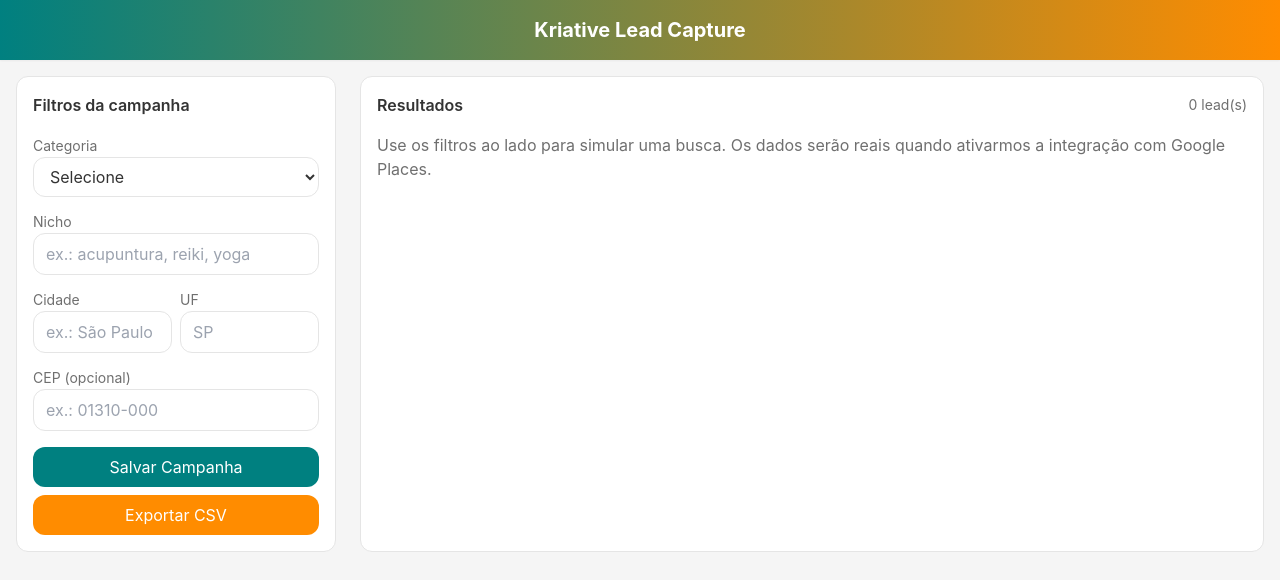
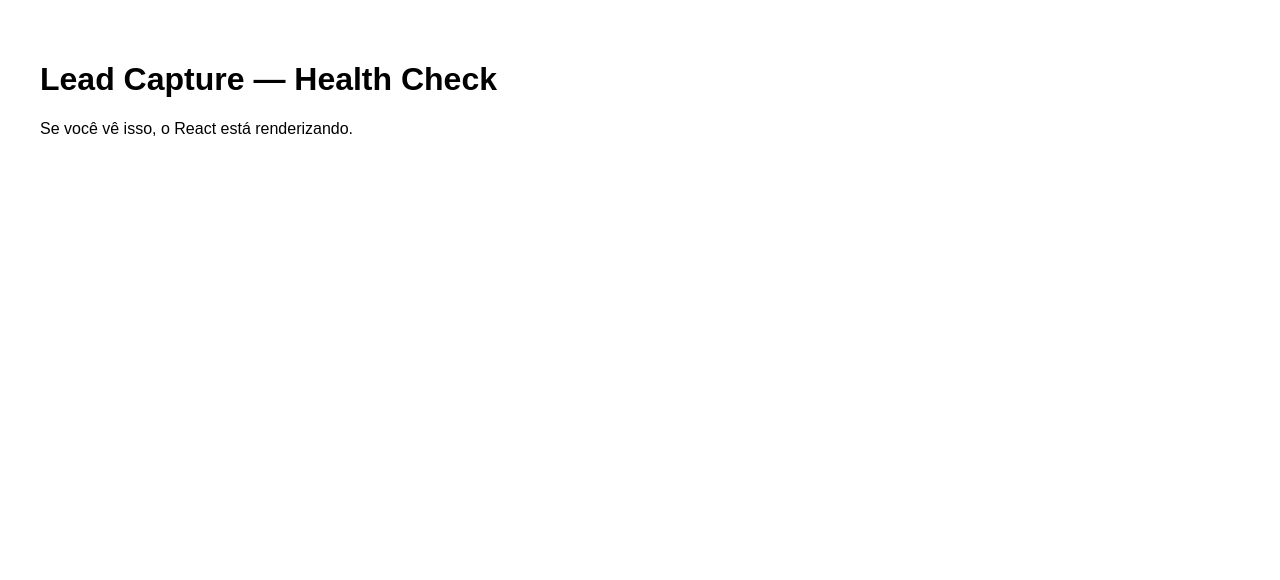
Before and after one commit to PZupo/kriative-lead-capture, a React (Vite) app: page / in a window 1280 px wide. Shown: the top 580 px of the page. Built offline with nearby package versions, Linux system fonts and the light colour scheme.

Commit message:
Update main.tsx

```diff
--- a/src/main.tsx
+++ b/src/main.tsx
@@ -1,115 +1,11 @@
-import React, { useMemo, useState } from 'react'
+import React from 'react'
 import ReactDOM from 'react-dom/client'
-import './index.css'
-import Navbar from './ui/Navbar'
-import Sidebar from './ui/Sidebar'
-import Results from './ui/Results'
-
-export type Campaign = {
-  id: string
-  nome: string
-  categoria: string
-  nicho: string
-  cidade: string
-  uf: string
-  cep?: string
-  createdAt: string
-}
-
-export type Lead = {
-  id: string
-  nome: string
-  endereco?: string
-  telefone?: string
-  website?: string
-  segmento: string
-  cidade: string
-  uf: string
-  fonte: 'Mock'
-  data: string
-}
 
 function App() {
-  // Estado da busca atual
-  const [categoria, setCategoria] = useState('')
-  const [nicho, setNicho] = useState('')
-  const [cidade, setCidade] = useState('')
-  const [uf, setUf] = useState('')
-  const [cep, setCep] = useState('')
-
-  // Mock de leads para visual
-  const leads: Lead[] = useMemo(() => {
-    if (!categoria && !cidade && !uf && !nicho) return []
-    const base = [
-      { nome: 'Clínica Bem Viver', cidade: 'São Paulo', uf: 'SP', segmento: 'Terapias integrativas' },
-      { nome: 'Espaço Harmonia', cidade: 'Campinas', uf: 'SP', segmento: 'Acupuntura' },
-      { nome: 'Vida Plena', cidade: 'Rio de Janeiro', uf: 'RJ', segmento: 'Coaching e bem estar' },
-      { nome: 'Alma Leve Studio', cidade: 'Belo Horizonte', uf: 'MG', segmento: 'Yoga e mindfulness' }
-    ]
-    return base
-      .filter(x => !cidade || x.cidade.toLowerCase().includes(cidade.toLowerCase()))
-      .filter(x => !uf || x.uf === uf.toUpperCase())
-      .filter(x => !nicho || x.segmento.toLowerCase().includes(nicho.toLowerCase()))
-      .map((x, i) => ({
-        id: String(i + 1),
-        nome: x.nome,
-        endereco: `${x.cidade} - ${x.uf}`,
-        telefone: '(11) 90000-0000',
-        website: undefined,
-        segmento: x.segmento,
-        cidade: x.cidade,
-        uf: x.uf,
-        fonte: 'Mock' as const,
-        data: new Date().toISOString()
-      }))
-  }, [cidade, uf, nicho, categoria])
-
-  // Salvar campanha no localStorage
-  function saveCampaign() {
-    const campaigns: Campaign[] = JSON.parse(localStorage.getItem('kriative_campaigns') || '[]')
-    const newCamp: Campaign = {
-      id: crypto.randomUUID(),
-      nome: `${categoria || 'Geral'} - ${cidade || uf || 'Brasil'}`,
-      categoria,
-      nicho,
-      cidade,
-      uf,
-      cep: cep || undefined,
-      createdAt: new Date().toISOString()
-    }
-    localStorage.setItem('kriative_campaigns', JSON.stringify([newCamp, ...campaigns]))
-    alert('Campanha salva com sucesso')
-  }
-
-  // Exportar CSV dos leads da busca atual
-  function exportCSV() {
-    if (!leads.length) {
-      alert('Nenhum lead para exportar')
-      return
-    }
-    const header = ['nome', 'segmento', 'cidade', 'uf', 'telefone', 'fonte', 'data']
-    const rows = leads.map(l => [l.nome, l.segmento, l.cidade, l.uf, l.telefone || '', l.fonte, l.data])
-    const csv = [header, ...rows].map(r => r.map(v => `"${String(v).replaceAll('"', '""')}"`).join(',')).join('\n')
-    const blob = new Blob([csv], { type: 'text/csv;charset=utf-8;' })
-    const url = URL.createObjectURL(blob)
-    const a = document.createElement('a')
-    a.href = url
-    a.download = 'leads.csv'
-    a.click()
-    URL.revokeObjectURL(url)
-  }
-
   return (
-    <div className="min-h-screen bg-bg text-fg">
-      <Navbar />
-      <div className="mx-auto max-w-7xl grid grid-cols-1 lg:grid-cols-[320px_1fr] gap-6 p-4">
-        <Sidebar
-          values={{ categoria, nicho, cidade, uf, cep }}
-          onChange={{ setCategoria, setNicho, setCidade, setUf, setCep }}
-          actions={{ saveCampaign, exportCSV }}
-        />
-        <Results leads={leads} />
-      </div>
+    <div style={{ padding: 32, fontFamily: 'sans-serif' }}>
+      <h1>Lead Capture — Health Check</h1>
+      <p>Se você vê isso, o React está renderizando.</p>
     </div>
   )
 }
```
